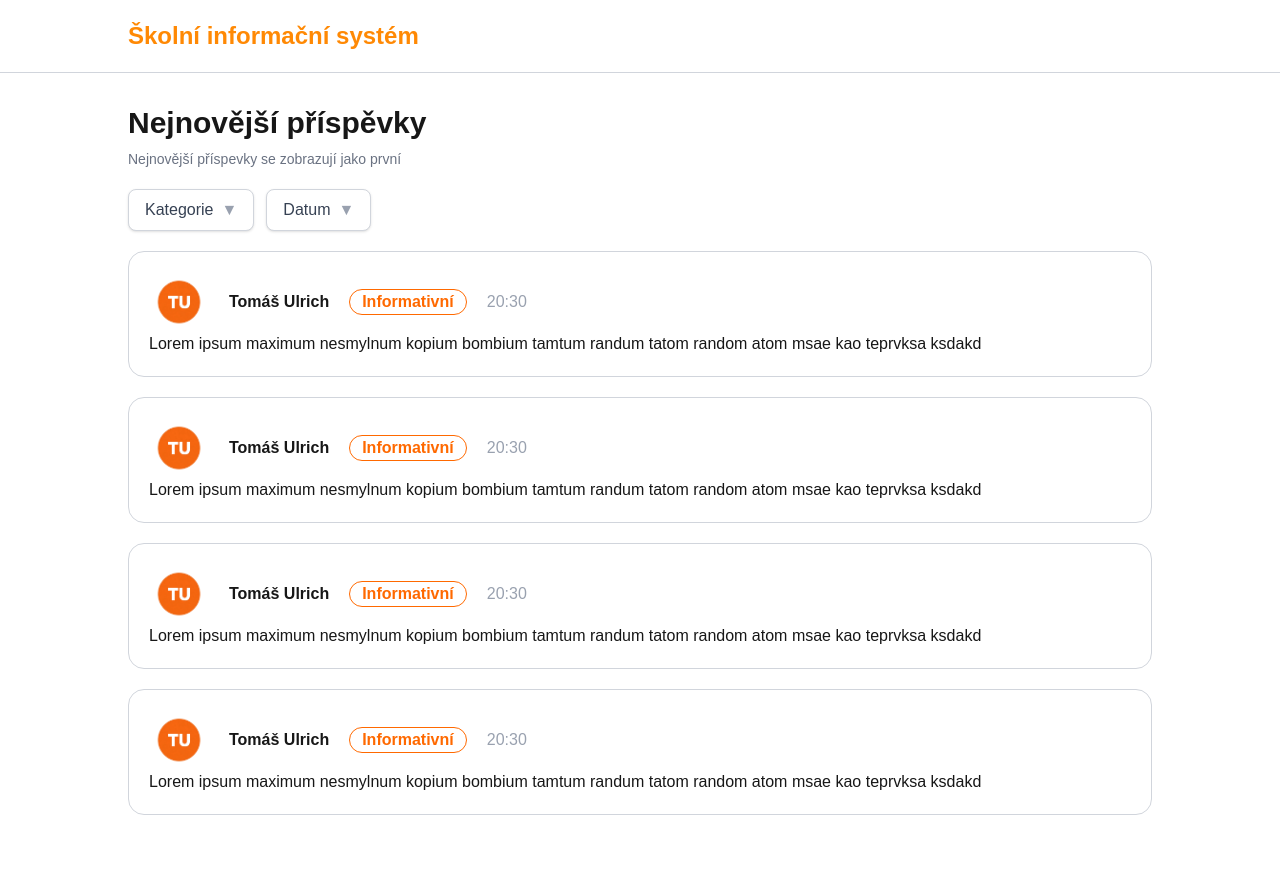
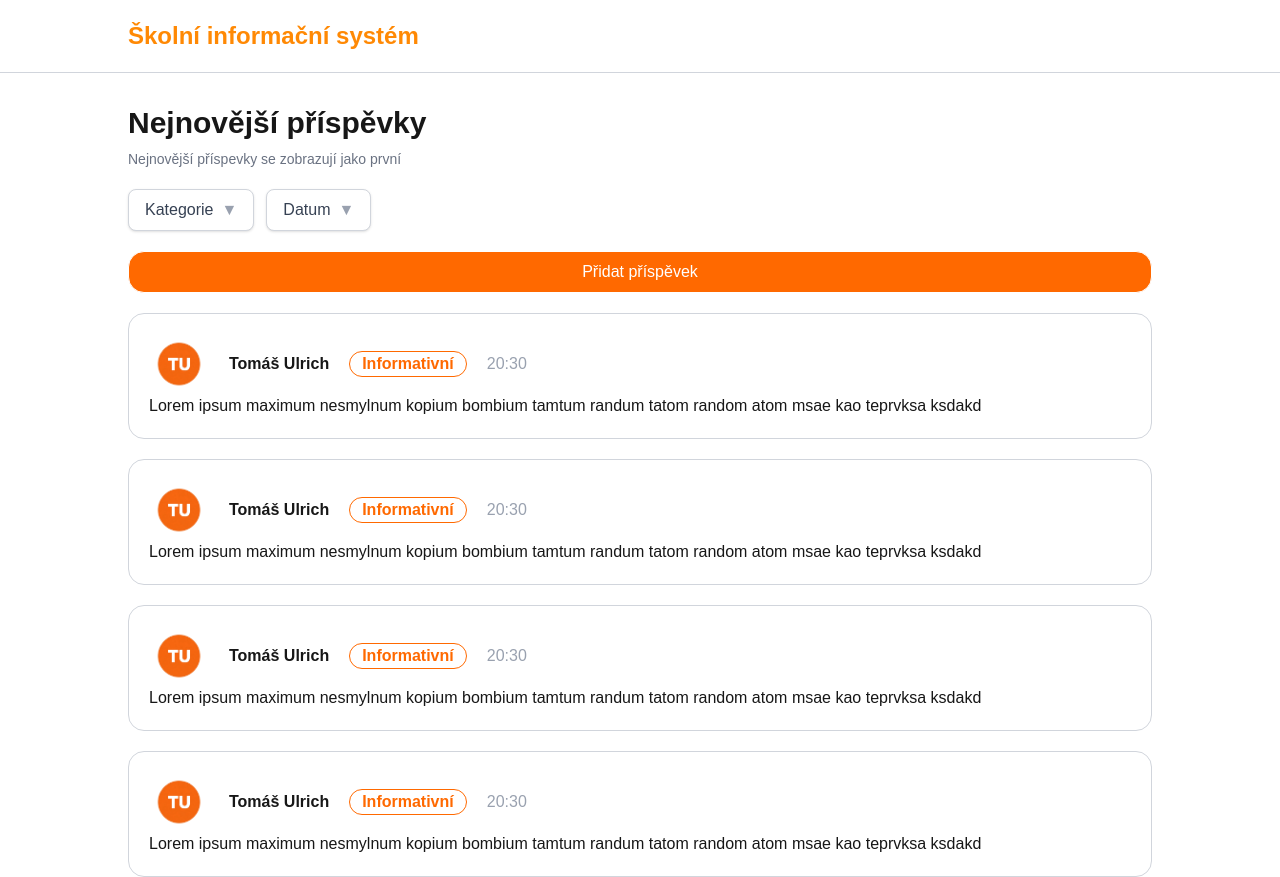
Before and after one commit to ulricht01/Is, a Next.js app in the folder web/: page / in a window 1280 px wide. Before the commit the page ends 815 px from the top, so only its background shows below. Built offline with nearby package versions, Linux system fonts and the light colour scheme.

Commit message:
adding new things

```diff
--- a/web/app/page.tsx
+++ b/web/app/page.tsx
@@ -1,11 +1,41 @@
+"use client"
+
 import Post from "@/components/MainPage/Post";
 import Filter from "@/components/MainPage/Filter";
 import Title from "@/components/MainPage/Title";
 import Container from "@/components/PagesStructure/Container";
 import categoryOptions from "../js/categoryOptions";
+import AddButton from "@/components/AddPost/AddButton";
+import { useState } from "react";
 
 
 export default function Home() {
+  const activeUser = {
+    name: "Tomáš",
+    admin: true
+  }
+
+  const [posts, setPosts] = useState([
+    {
+      jmeno: "Tomáš Ulrich",
+      category: "Informativní",
+      time: "20:30",
+      message: "Lorem ipsum maximum nesmylnum kopium bombium tamtum randum tatom random atom msae kao teprvksa ksdakd"
+    },
+    {
+      jmeno: "Tomáš Ulrich",
+      category: "Informativní",
+      time: "20:30",
+      message: "Lorem ipsum maximum nesmylnum kopium bombium tamtum randum tatom random atom msae kao teprvksa ksdakd"
+    },
+    {
+      jmeno: "Tomáš Ulrich",
+      category: "Informativní",
+      time: "20:30",
+      message: "Lorem ipsum maximum nesmylnum kopium bombium tamtum randum tatom random atom msae kao teprvksa ksdakd"
+    }
+  ])
+
   return (
     <Container title="Školní informační systém">
         <Title
@@ -16,9 +46,14 @@ export default function Home() {
           <Filter filterArray={categoryOptions} text="Kategorie" type="category"></Filter>
           <Filter filterArray={categoryOptions} text="Datum" type="date"></Filter>
         </div>
-        <Post name="Tomáš Ulrich" category="Informativní" time="20:30" message="Lorem ipsum maximum nesmylnum kopium bombium tamtum randum tatom random atom msae kao teprvksa ksdakd"></Post>
-        <Post name="Tomáš Ulrich" category="Informativní" time="20:30" message="Lorem ipsum maximum nesmylnum kopium bombium tamtum randum tatom random atom msae kao teprvksa ksdakd"></Post>
-        <Post name="Tomáš Ulrich" category="Informativní" time="20:30" message="Lorem ipsum maximum nesmylnum kopium bombium tamtum randum tatom random atom msae kao teprvksa ksdakd"></Post>
+        {activeUser.admin && (
+        <AddButton></AddButton>
+        )}
+        {
+          posts.map((post, index) => (
+            <Post key={index} name={post.jmeno} category={post.category} time={post.time} message={post.message}></Post>
+          ))
+        }
         <Post name="Tomáš Ulrich" category="Informativní" time="20:30" message="Lorem ipsum maximum nesmylnum kopium bombium tamtum randum tatom random atom msae kao teprvksa ksdakd"></Post>
     </Container>
   );
--- /dev/null
+++ b/web/components/AddPost/AddButton.tsx
@@ -0,0 +1,38 @@
+import { useState } from "react"
+import Form from "./Form"
+
+export default function AddButton(){
+    const [active, setActive] = useState(false)
+
+    const toggleActive = () => {
+        setActive(!active)
+    }
+
+    return(
+        <>
+        {
+            !active && (
+                <button
+                    className="border-1 py-2 rounded-2xl text-white bg-orange-500 hover:bg-orange-600 cursor-pointer"
+                    onClick={toggleActive}
+                > Přidat příspěvek
+                </button>
+            )
+        }
+        {
+            active && (
+                <>
+                    <Form>
+
+                    </Form>
+                    <button
+                        className="border-1 py-2 rounded-2xl text-white bg-orange-500 hover:bg-orange-600 cursor-pointer"
+                        onClick={toggleActive}
+                    > Zrušit
+                    </button>
+                </>
+            )
+        }
+        </>
+    )
+}
--- /dev/null
+++ b/web/components/AddPost/Form.tsx
@@ -0,0 +1,24 @@
+import { use, useState } from "react"
+
+export default function Form(){
+    const [name, setName] = useState("") || null
+    const [post, setPost] = useState("") || null
+
+    const onChangeName = (e) => {
+        setName(e.target.value)
+    }
+
+    const onChangePost = (e) => {
+        setPost(e.target.value)
+    }
+
+    return(
+        <div className="flex flex-col gap-2 border-gray-300 border-1 p-3 rounded-2xl">
+            <div className="flex gap-10">
+                <input className="border-1 px-2 border-gray-300 w-1/3 rounded-xl" type="text" value={name} onChange={onChangeName} placeholder="Název příspěvku"/>
+                <button className="border-1 px-5 border-gray-300 rounded-xl">Kategorie</button>
+            </div>
+            <textarea className="border-1 h-30 px-2 text-wrap border-gray-300 rounded-xl" value={post} onChange={onChangePost} placeholder="Obsah příspěvku ..."/>
+        </div>
+    )
+}
```
